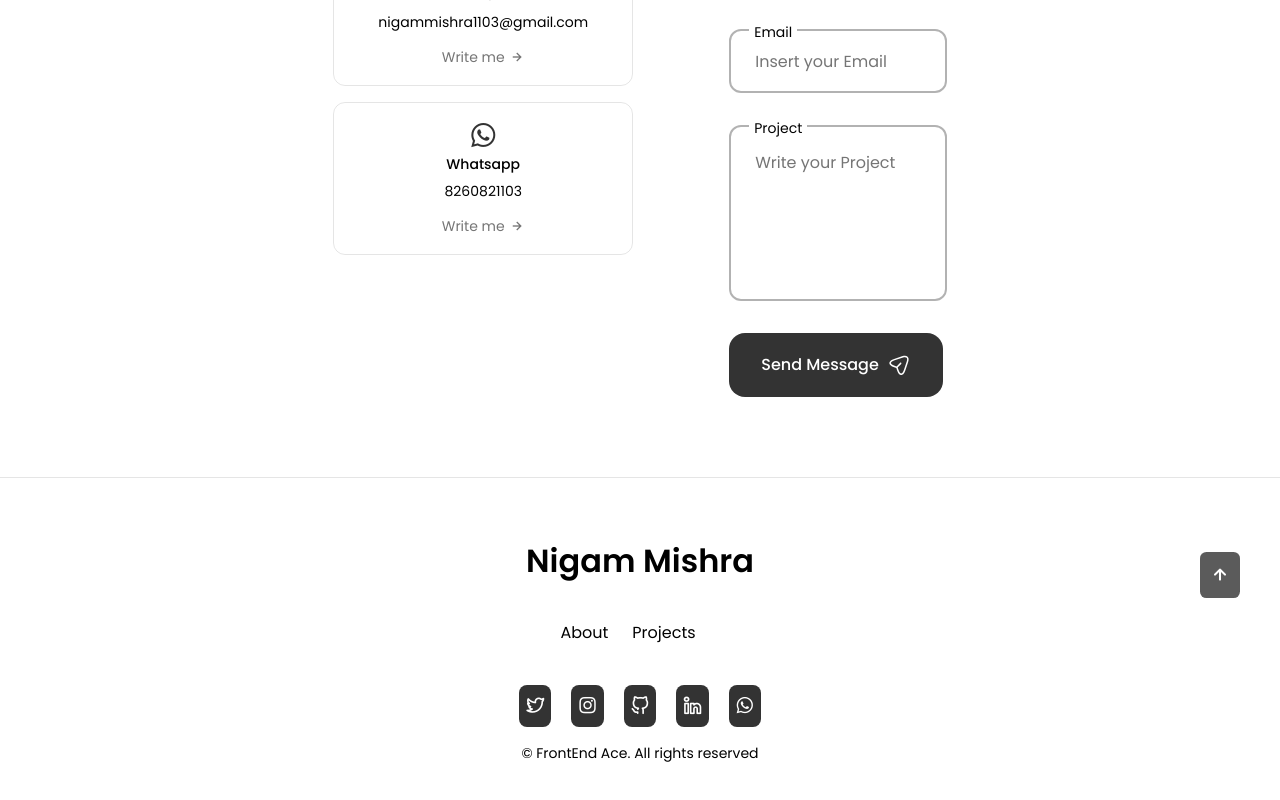
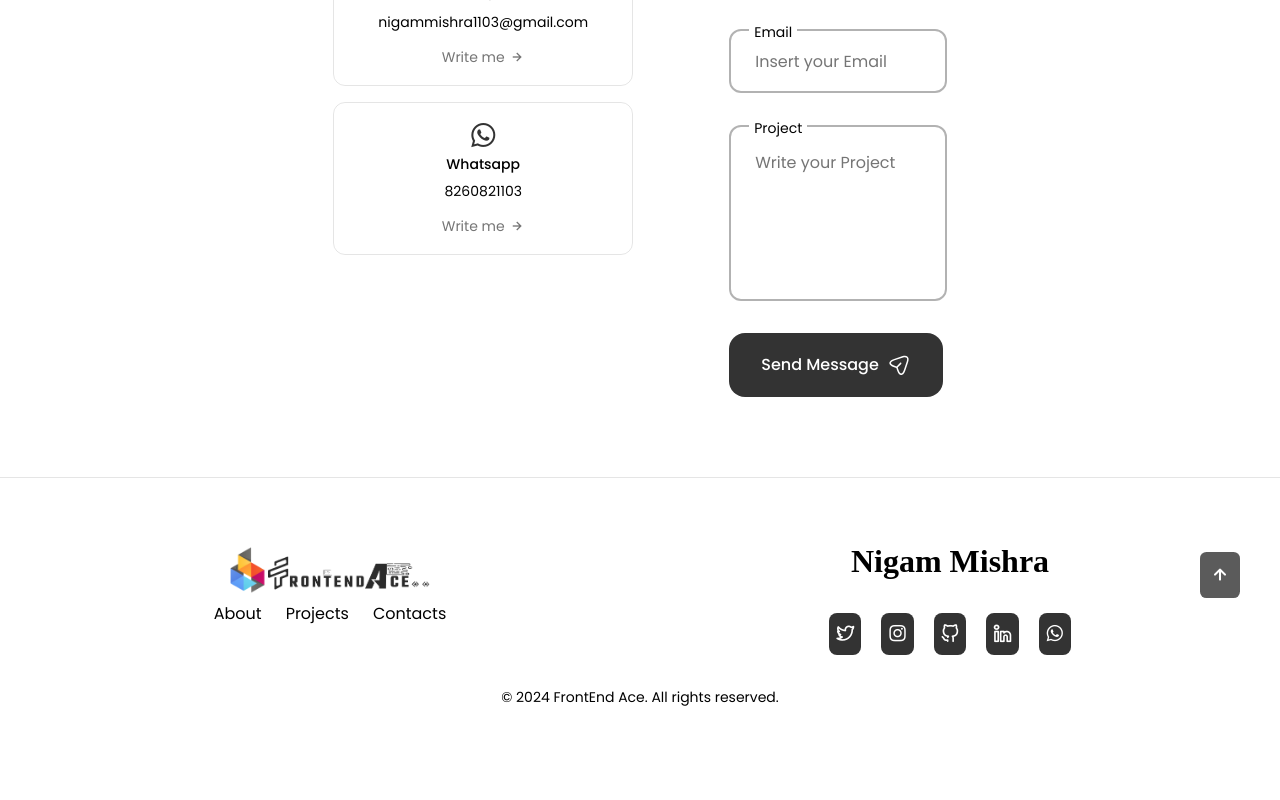
Before and after one commit to nigammishra/Nigam_mishra, a React (Create React App) app: page /contact in a window 1280 px wide. Shown: the part 362-1162 px from the top of the page. Built offline with nearby package versions, Linux system fonts and the light colour scheme.

Commit message:
change the footer

```diff
--- a/src/App.css
+++ b/src/App.css
@@ -234,3 +234,31 @@ body.dark-mode {
 p.dark-mode{
   color:#000 ;
 }
+
+.icon-container {
+  position: relative;
+  display: inline-block;
+  cursor: pointer;
+}
+
+.tooltip-text {
+  visibility: hidden;
+  width: 100%;
+  background-color: black;
+  color: #fff;
+  text-align: center;
+  border-radius: 5px;
+  padding: 5px;
+  position: absolute;
+  z-index: 1;
+  bottom: 125%; /* Position the tooltip above the icon */
+  left: 50%;
+  transform: translateX(-50%);
+  opacity: 0;
+  transition: opacity 0.3s;
+}
+
+.icon-container:hover .tooltip-text {
+  visibility: visible;
+  opacity: 1;
+}
--- a/src/Components/Footer/Footer.jsx
+++ b/src/Components/Footer/Footer.jsx
@@ -1,6 +1,9 @@
 import React, { useContext } from "react";
 import { ThemeContext } from "../../ThemeContext"; // Adjust path if needed
+import blackLogo from "../../assets/blacklogo.png"; // Light mode logo
+import whiteLogo from "../../assets/whitelogo.png"; // Dark mode logo
 import "./footer.css";
+import { Link } from "react-router-dom";
 
 const Footer = () => {
   const { isDarkMode } = useContext(ThemeContext);
@@ -8,7 +11,34 @@ const Footer = () => {
   return (
     <footer className={`footer ${isDarkMode ? "dark-mode" : ""}`}>
       <div className="footer__container">
-        <h1 className="footer__title">Nigam Mishra</h1>
+        <div
+          class="row"
+          style={{
+            display: "flex",
+            justifyContent: "center",
+            alignItems: "center",
+          }}
+        >
+          <div class="col-md-6">
+            <div
+              className="row"
+              style={{
+                display: "flex",
+                justifyContent: "center",
+                alignItems: "center",
+              }}
+            >
+              <div className="col-12" style={{ display: "contents" }}>
+                <Link to="/" className="">
+                  <img
+                    src={isDarkMode ? whiteLogo : blackLogo}
+                    alt="logo"
+                    style={{ width: "200px" }}
+                  />
+                </Link>
+              </div>
+            </div>
+
             <ul className="footer__list">
               <li>
                 <a href="/about" className="footer__link">
@@ -21,11 +51,14 @@ const Footer = () => {
                 </a>
               </li>
               <li>
-            {/* <a href="#testimonials" className="footer__link">
-              Testimonial
-            </a> */}
+                <a href="/contact" className="footer__link">
+                  Contacts
+                </a>
               </li>
             </ul>
+          </div>
+          <div class="col-md-6">
+            <h1 className="footer__title">Nigam Mishra</h1>
             <div className="footer__social">
               <a
                 href="https://x.com/nigammishra1103"
@@ -62,12 +95,18 @@ const Footer = () => {
                 <i className="uil uil-linkedin-alt"></i>{" "}
                 {/* Corrected class name for LinkedIn icon */}
               </a>
-          <a href="https://wa.me/8260821103" className="footer__social-link">
+              <a
+                href="https://wa.me/8260821103"
+                className="footer__social-link"
+              >
                 <i className="uil uil-whatsapp"></i>
               </a>
             </div>
+          </div>
+        </div>
+
         <span className="footer__copy">
-          &copy; FrontEnd Ace. All rights reserved
+          &copy; {new Date().getFullYear()} FrontEnd Ace. All rights reserved.
         </span>
       </div>
     </footer>
--- a/src/Components/Footer/footer.css
+++ b/src/Components/Footer/footer.css
@@ -15,7 +15,8 @@
 .footer__title {
     text-align: center;
     margin-bottom: var(--mb-2);
-}
+    font-family: cursive;
+  }
 
 .footer__link:hover {
     color: var(--title-dark-color);
--- a/src/Components/Skills/Skills.jsx
+++ b/src/Components/Skills/Skills.jsx
@@ -1,5 +1,5 @@
 import React, { useContext } from "react";
-import { ThemeContext } from '../../ThemeContext'; // Adjust path if necessary
+import { ThemeContext } from "../../ThemeContext"; // Adjust path if necessary
 import "./skill.css";
 import {
   DiJavascript1,
@@ -30,35 +30,122 @@ const Skills = () => {
   const { isDarkMode } = useContext(ThemeContext); // Use useContext to get dark mode state
 
   return (
-    <section className={`skills section ${isDarkMode ? 'dark-mode' : 'light-mode'}`} id="skills">
-      <h2 className={`section__title ${isDarkMode ? 'dark-mode-title' : 'light-mode-title'}`}>Skills</h2>
-      <span className={`section__subtitle ${isDarkMode ? 'dark-mode-subtitle' : 'light-mode-subtitle'}`}>My Technical Skillset</span>
+    <section
+      className={`skills section ${isDarkMode ? "dark-mode" : "light-mode"}`}
+      id="skills"
+    >
+      <h2
+        className={`section__title ${
+          isDarkMode ? "dark-mode-title" : "light-mode-title"
+        }`}
+      >
+        Skills
+      </h2>
+      <span
+        className={`section__subtitle ${
+          isDarkMode ? "dark-mode-subtitle" : "light-mode-subtitle"
+        }`}
+      >
+        My Technical Skillset
+      </span>
       <div className="skills__icons grid container">
-        <DiReact size={50} color="#61DAFB" />
-        <DiNodejs size={50} color="#8CC84B" />
+        <div className="icon-container">
+          <DiReact size={50} color="#61DAFB" />
+          <span className="tooltip-text">React.js</span>
+        </div>
+        <div className="icon-container">
+          <DiNodejs size={50} color="#8CC84B" />
+          <span className="tooltip-text">Nodejs</span>
+        </div>
+        <div className="icon-container">
         <DiCss3 size={50} color="#1572B6" />
+          <span className="tooltip-text">CSS</span>
+        </div>
+        <div className="icon-container">
         <DiHtml5 size={50} color="#E34F26" />
+          <span className="tooltip-text">HTML</span>
+        </div>
+        <div className="icon-container">
         <DiResponsive size={50} color="#E34F26" />
+          <span className="tooltip-text">Responsive</span>
+        </div>
+        <div className="icon-container">
         <DiGithub size={50} color={isDarkMode ? "#FFFFFF" : "#181717"} />
+          <span className="tooltip-text">GitHub</span>
+        </div>
+        <div className="icon-container">
         <DiBootstrap size={50} color="#563D7C" />
+          <span className="tooltip-text">Bootstrap</span>
+        </div>
+        <div className="icon-container">
         <DiJava size={50} color="#F80000" />
+          <span className="tooltip-text">JAVA</span>
+        </div>
+        <div className="icon-container">
         <DiJavascript1 size={50} color="#F7DF1E" />
+          <span className="tooltip-text">Java Script</span>
+        </div>
+        <div className="icon-container">
         <DiMongodb size={50} color="#4DB33D" />
+          <span className="tooltip-text">Mongo DB</span>
+        </div>
+        <div className="icon-container">
         <DiPython size={50} color="#306998" />
+          <span className="tooltip-text">Python</span>
+        </div>
+        <div className="icon-container">
         <DiGit size={50} color="#F1502F" />
+          <span className="tooltip-text">Git</span>
+        </div>
       </div>
       <span className="section__subtitle" style={{ marginTop: "40px" }}>
         Tools I Use
       </span>
-      <div className={`skills__icons grid container ${isDarkMode ? 'icon-dark-mode' : 'icon-light-mode'}`}>
+      <div
+        className={`skills__icons grid container ${
+          isDarkMode ? "icon-dark-mode" : "icon-light-mode"
+        }`}
+      >
+        <div className="icon-container">
         <SiVisualstudiocode size={50} color="#007ACC" />
+          <span className="tooltip-text">Visual Studio Code</span>
+        </div>
+        <div className="icon-container">
         <SiWindows11 size={50} color="#0078D4" />
+          <span className="tooltip-text">Windows</span>
+        </div>
+        <div className="icon-container">
         <SiMacos size={50} color={isDarkMode ? "#FFFFFF" : "#000000"} />
+          <span className="tooltip-text">MacOS</span>
+        </div>
+        <div className="icon-container">
         <SiCodechef size={50} color="#5B4638" />
+          <span className="tooltip-text">Code Chef</span>
+        </div>
+        <div className="icon-container">
         <SiSharp size={50} color="#C0C0C0" />
+          <span className="tooltip-text">Sharp</span>
+        </div>
+        <div className="icon-container">
         <SiPostman size={50} color="#FF6C37" />
+          <span className="tooltip-text">Post Man</span>
+        </div>
+        <div className="icon-container">
         <SiLeetcode size={50} color="#F3CA40" />
+          <span className="tooltip-text">Leet Code</span>
+        </div>
+        <div className="icon-container">
         <SiNotepadplusplus size={50} color="#5C2D91" />
+          <span className="tooltip-text">Notepad ++</span>
+        </div>
+
+
+
+
+
+
+
+
       </div>
     </section>
   );
```
Lines whose indentation alone changed are shown as unchanged.
